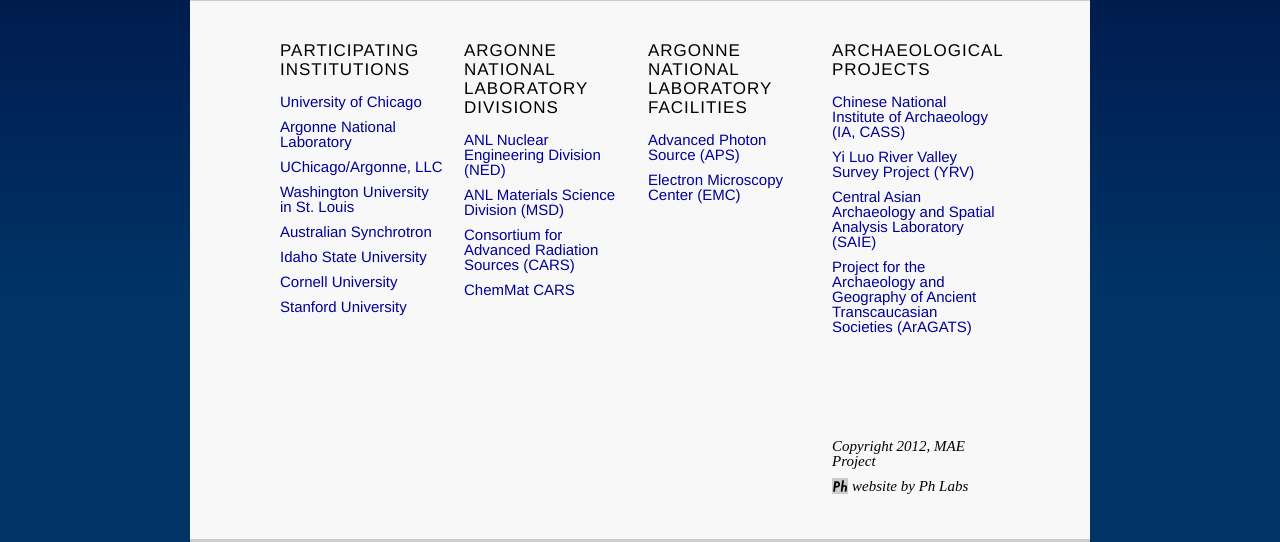
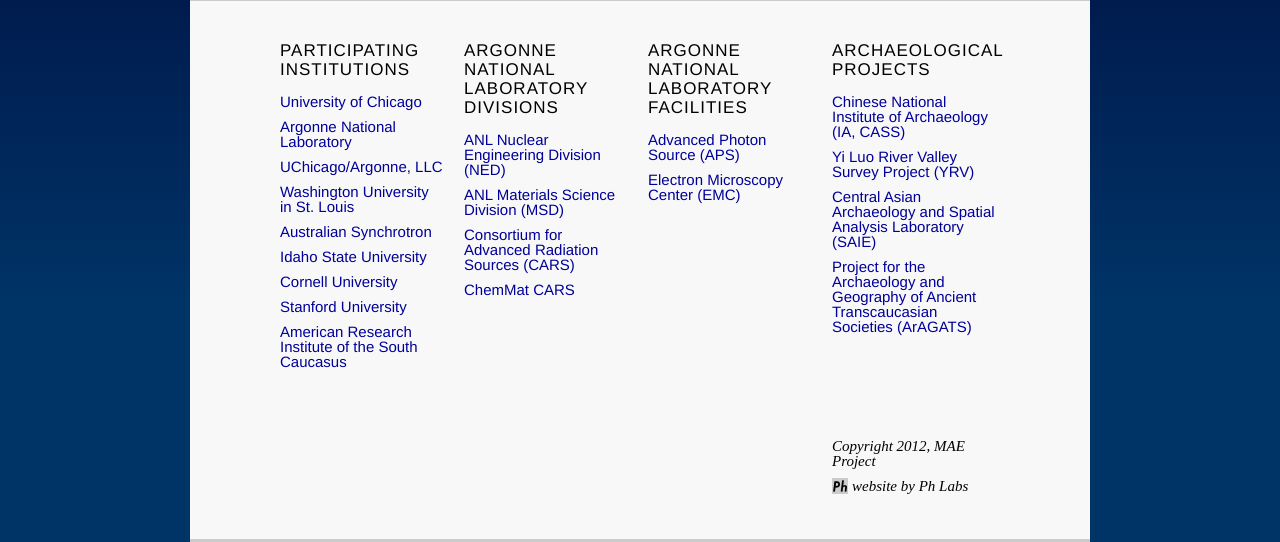
Before and after one commit to maetomorad/MAE, a PHP site: page /index.php in a window 1280 px wide. Shown: the part 994-1536 px from the top of the page. Run offline with PHP 8.4, Linux system fonts and the light colour scheme; some libraries are stand-ins or nearby versions.

Commit message:
ARISC footer addition

```diff
--- a/_includes/footer.inc.php
+++ b/_includes/footer.inc.php
@@ -13,6 +13,7 @@
                 <li><a target="_blank" href="http://www.isu.edu/">Idaho State University</a></li>
                 <li><a target="_blank" href="http://www.cornell.edu/">Cornell University</a></li>
                 <li><a target="_blank" href="http://www.stanford.edu/">Stanford University</a></li>
+                <li><a target="_blank" href="http://www.arisc.org/">American Research Institute of the South Caucasus</a></li>
 			</ul>
 
 
--- a/publications.php
+++ b/publications.php
@@ -15,7 +15,7 @@
 			<div id="content_inner">
 
 				<h2>Publications</h2>
-				<p> Greene, A. F. and Hartley, C.W. N.d. The Structure of Ceramic Analysis: Multiple Scales and Instruments in the Analysis of Pottery Production. In <em><a target="_blank" href="https://www.equinoxpub.com/equinox/books/showbook.asp?bkid=592">Renewing the Search for Structure: Applying Multiple Scales and Instruments in the Analysis of Production</a></em>, A. F. Greene and C. W. Hartley, eds. Equinox Publishing, London.</p>
+				<p> Greene, A. F. and Hartley, C. W. N.d. The Structure of Ceramic Analysis: Multiple Scales and Instruments in the Analysis of Pottery Production. In <em><a target="_blank" href="https://www.equinoxpub.com/equinox/books/showbook.asp?bkid=592">Renewing the Search for Structure: Applying Multiple Scales and Instruments in the Analysis of Production</a></em>, A. F. Greene and C. W. Hartley, eds. Equinox Publishing, London.</p>
 
         <div class="hr"></div>
 
```
